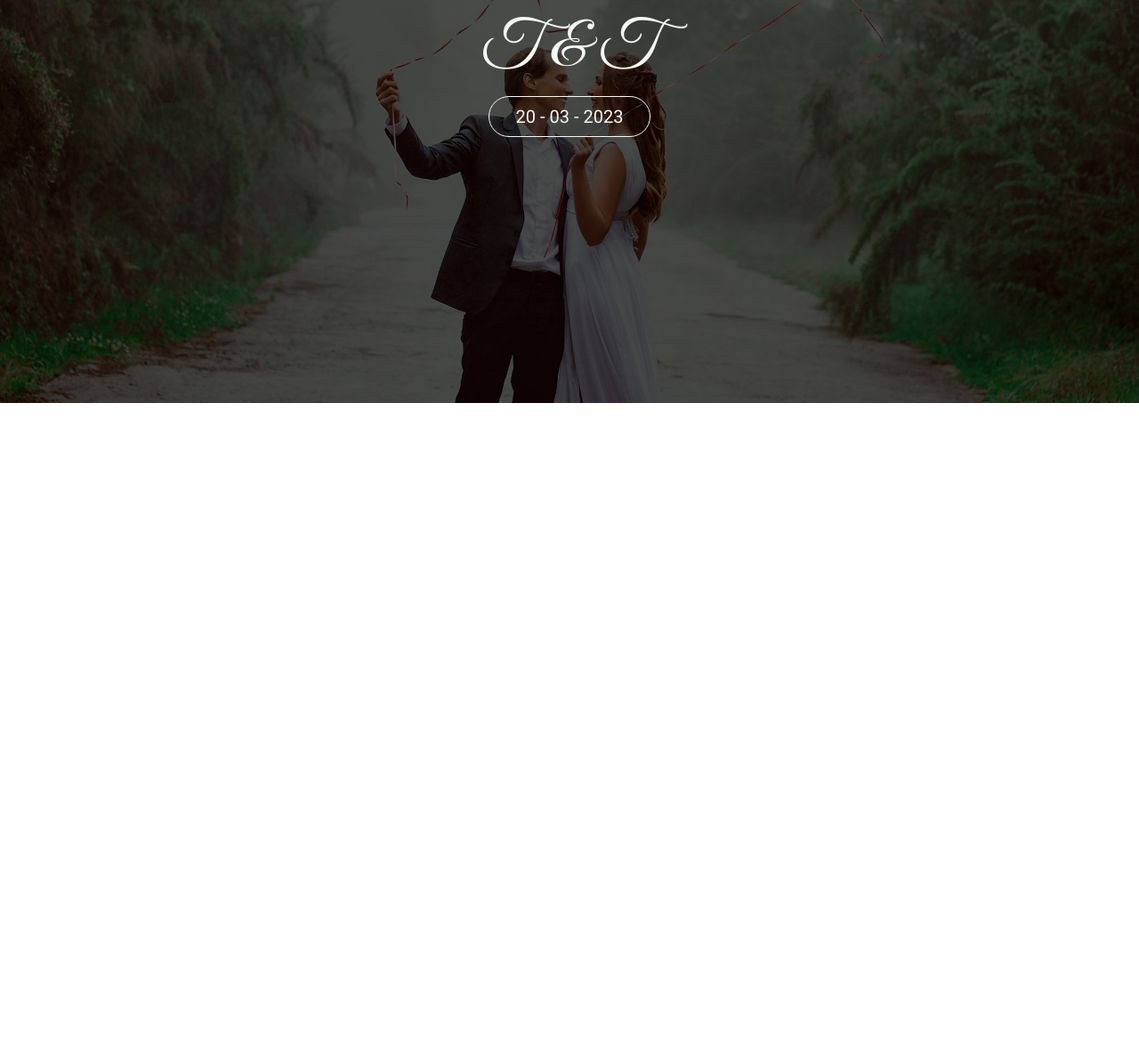
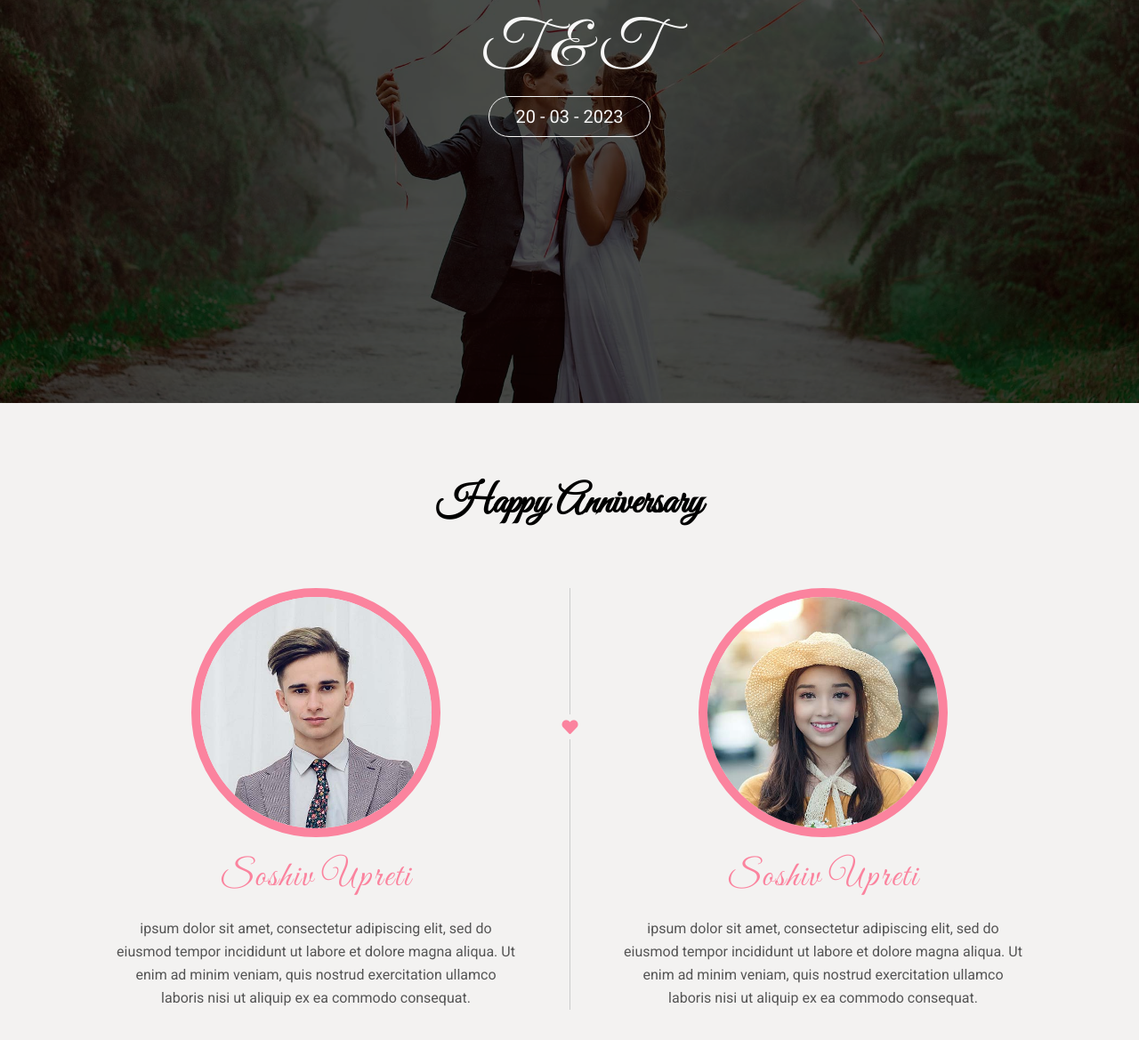
Before and after one commit to Kouro2510/Ani1Year, a plain HTML site: page index.html in a window 1280 px wide. Shown: the part 347-1516 px from the top of the page at 89% size. Before the commit the page ends 800 px from the top, so only its background shows below. Drawn offline with Linux system fonts and the light colour scheme.

Commit message:
Love Sections

```diff
--- a/css/skins/pink.css
+++ b/css/skins/pink.css
@@ -1,5 +1,10 @@
 /*  pink color style    */
+.couple-section .couple i.fa-heart,
+.couple-section .couple h3,
 .header .nav ul li a.active,
 .header .nav ul li a:hover{
     color: #fb839e;
 }
+.couple-section .couple img{
+    border-color:#fb839e;
+}
--- a/css/style.css
+++ b/css/style.css
@@ -6,6 +6,7 @@ body{
     margin: 0;
     line-height: 1.5;
     font-size: 16px;
+    background-color: #f3f2f1;
 }
 :before,:after{
     box-sizing: border-box;
@@ -43,6 +44,19 @@ header,section,footer{
 }
 .align-item-center{
     align-items: center;
+}
+.section-title{
+    flex: 0 0 100%;
+    max-width: 100%;
+    padding: 0 15px;
+    text-align: center;
+    margin-bottom: 60px;
+}
+.section-title h2{
+    font-size: 45px;
+    color: #000000;
+    font-weight: 700;
+    font-family: "Great Vibes",cursive;
 }
 .header{
     position: absolute;
@@ -85,6 +99,7 @@ header,section,footer{
     text-decoration: none;
     transition: color 0.5s ease;
 }
+/*Slider*/
 .home-section{
     min-height: 100vh;
     background-color: gray;
@@ -169,3 +184,51 @@ header,section,footer{
         transform: translateY(0px);
     }
 }
+/*Couple*/
+.couple-section{
+    padding: 80px 0 80px;
+}
+.couple-section .couple{
+    flex: 0 0 50%;
+    max-width: 50%;
+    padding: 0 60px;
+    text-align: center;
+    position: relative;
+}
+.couple-section .couple i.fa-heart{
+    position: absolute;
+    left: -15px;
+    width: 31px;
+    background-color: #f3f2f1;
+    padding: 5px;
+    font-size: 18px;
+    top: 30%;
+}
+.couple-section .couple:nth-child(2):before{
+    content: '';
+    position: absolute;
+    left: 0;
+    top: 0;
+    width: 1px;
+    height: 100%;
+    background-color: #cccccc;
+}
+.couple-section .couple img{
+    max-width: 280px;
+    width: 100%;
+    border-radius: 50%;
+    border: 10px solid transparent;
+}
+.couple-section .couple h3{
+    font-size: 40px;
+    margin: 15px 0;
+    font-family: 'Great Vibes',cursive;
+    font-weight: normal;
+    letter-spacing: 2px;
+}
+.couple-section .couple p{
+    font-size: 16px;
+    line-height: 26px;
+    color: #555555;
+    margin: 0;
+}
--- a/index.html
+++ b/index.html
@@ -98,6 +98,32 @@
         </div>
     </div>
 </section>
-
+<!--Couple-->
+<section class="couple-section">
+    <div class="container">
+        <div class="row">
+            <div class="section-title">
+                <h2>Happy Anniversary</h2>
+            </div>
+        </div>
+        <div class="row">
+            <div class="couple">
+                <img src="img/groom.jpg" alt="Happy Couple">
+                <h3>Soshiv Upreti</h3>
+                <p>ipsum dolor sit amet, consectetur adipiscing elit, sed do eiusmod tempor incididunt ut labore
+                    et dolore magna aliqua. Ut enim ad minim veniam, quis nostrud exercitation ullamco laboris nisi ut
+                    aliquip ex ea commodo consequat.</p>
+            </div>
+            <div class="couple">
+                <i class="fas fa-heart"></i>
+                <img src="img/bride.jpg" alt="Happy Couple">
+                <h3>Soshiv Upreti</h3>
+                <p>ipsum dolor sit amet, consectetur adipiscing elit, sed do eiusmod tempor incididunt ut labore
+                    et dolore magna aliqua. Ut enim ad minim veniam, quis nostrud exercitation ullamco laboris nisi ut
+                    aliquip ex ea commodo consequat.</p>
+            </div>
+        </div>
+    </div>
+</section>
 </body>
 </html>
```
